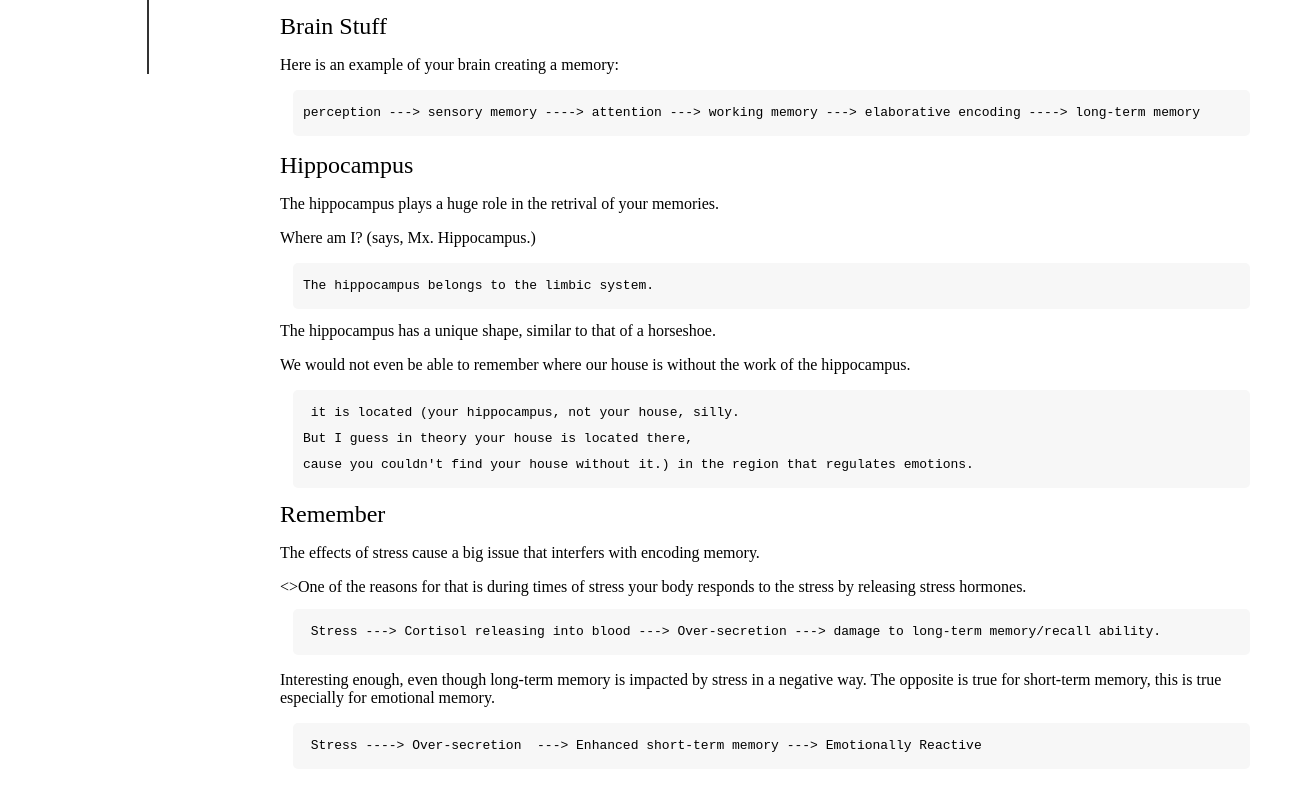
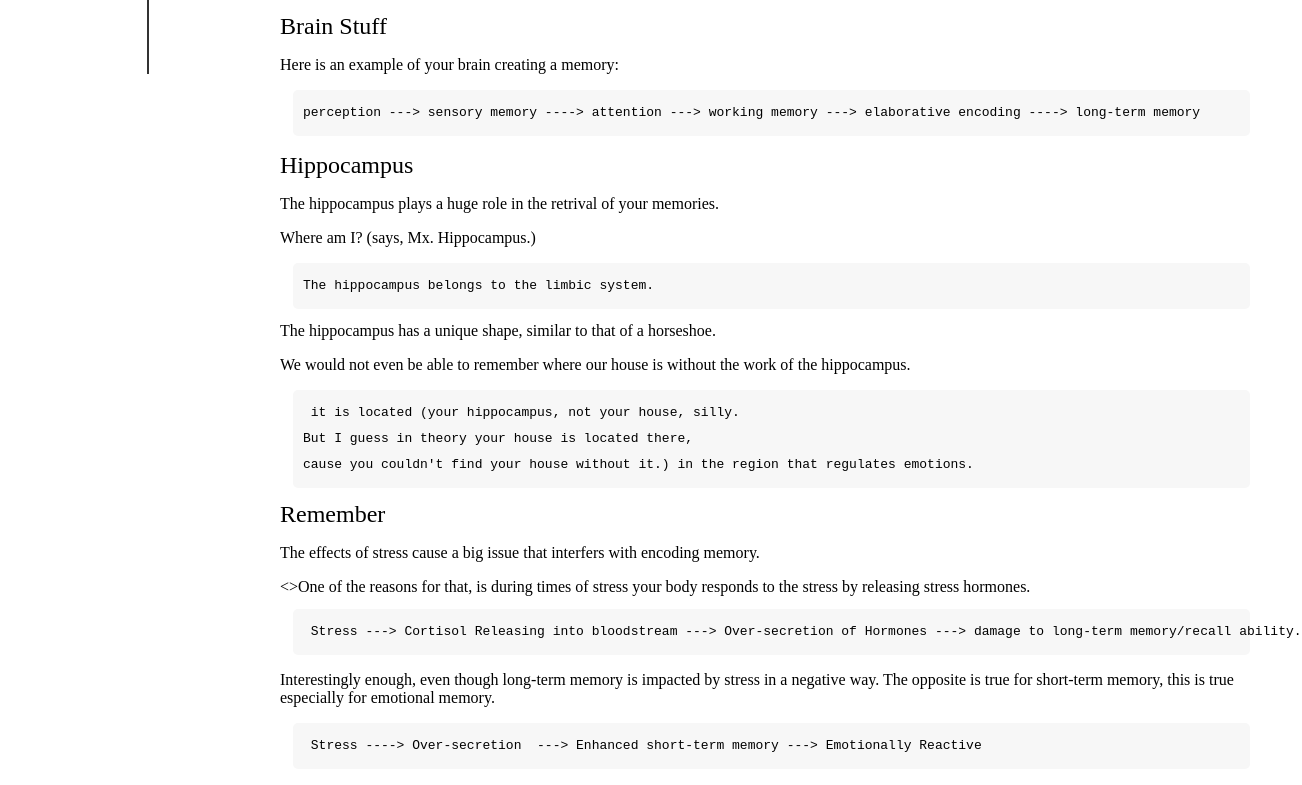
Before and after one commit to kelwama/technical, a plain HTML site: page index.html in a window 1280 px wide. Shown: the part 726-1511 px from the top of the page, 1302 px wide, since content can reach past the window. Drawn offline with Linux system fonts and the light colour scheme.

Commit message:
Update index.html

```diff
--- a/index.html
+++ b/index.html
@@ -68,11 +68,11 @@
   <section id="Remember" class="main-section">
     <header>Remember</header>
     <p>The effects of stress cause a big issue that interfers with encoding memory.</p>
-    <>One of the reasons for that is during times of stress your body responds to the stress by releasing stress hormones.
-    <pre><code> Stress ---> Cortisol releasing into blood ---> Over-secretion ---> damage to long-term memory/recall ability.
+    <>One of the reasons for that, is during times of stress your body responds to the stress by releasing stress hormones.
+    <pre><code> Stress ---> Cortisol Releasing into bloodstream ---> Over-secretion of Hormones ---> damage to long-term memory/recall ability.
 </code></pre></p>
 
-<p> Interesting enough, even though long-term memory is impacted by stress in a negative way. The opposite is true for short-term memory, this is true especially for emotional memory.
+<p> Interestingly enough, even though long-term memory is impacted by stress in a negative way. The opposite is true for short-term memory, this is true especially for emotional memory.
   <pre><code> Stress ----> Over-secretion  ---> Enhanced short-term memory ---> Emotionally Reactive
 </code></pre>
 </p>
```
